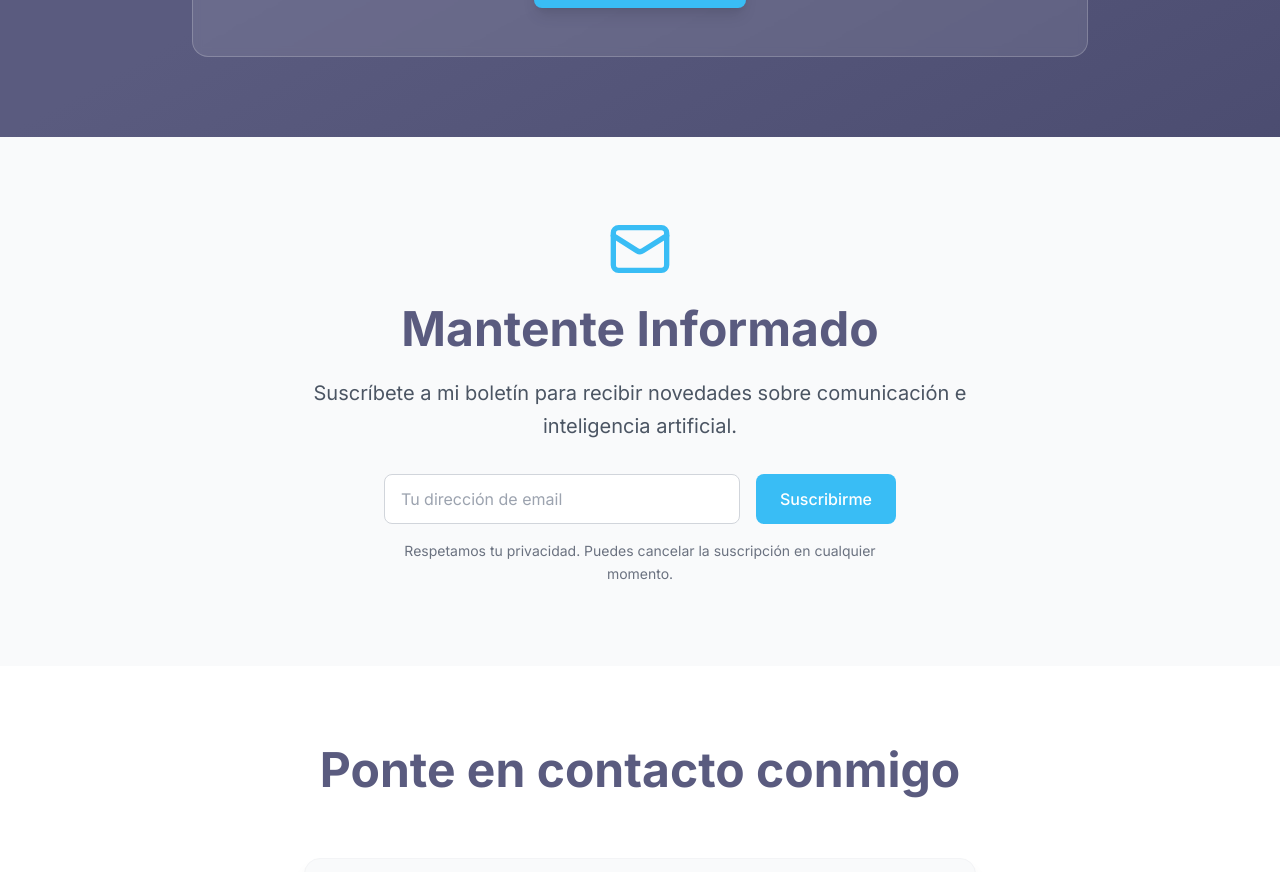
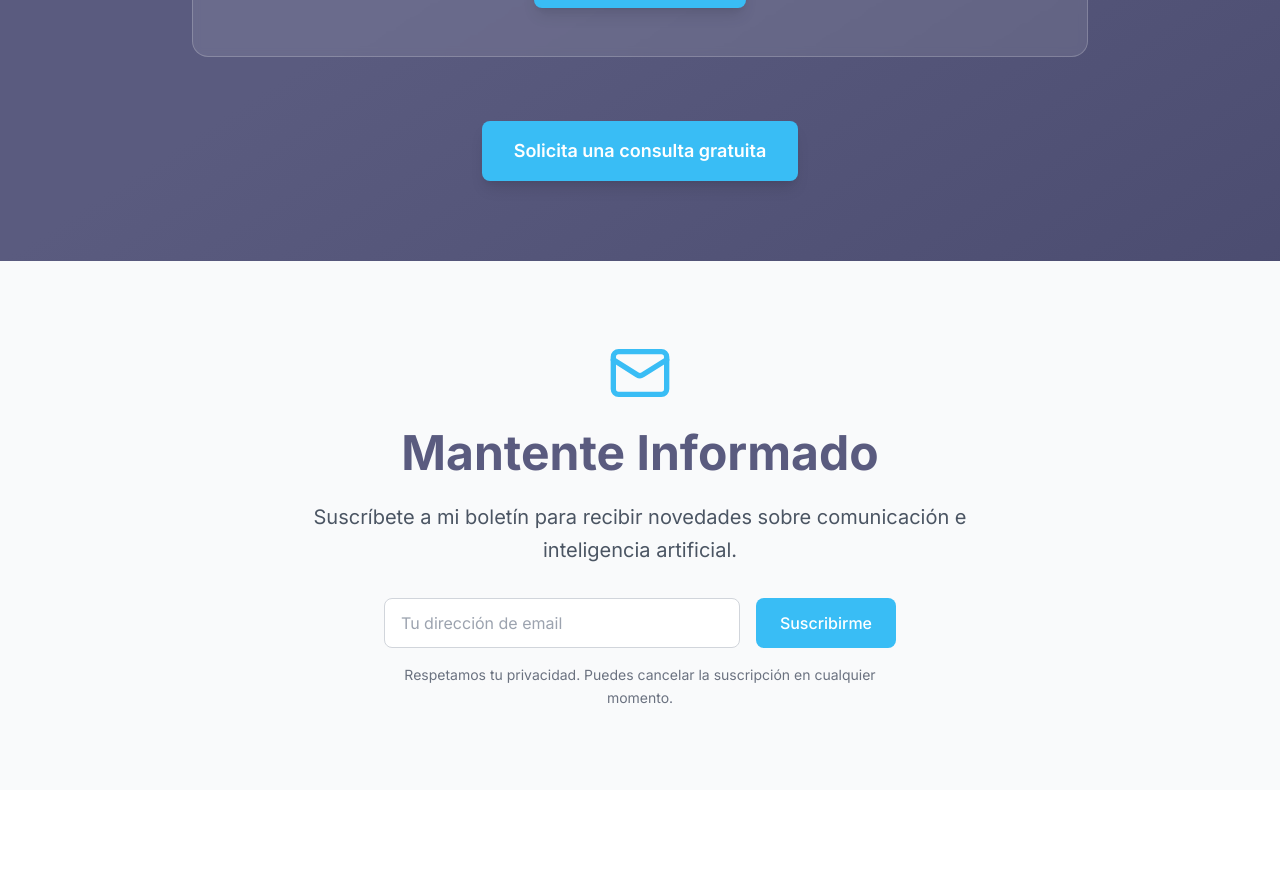
Before and after one commit to osanemeterio/oscarsanemeterio, a React (Vite) app: page / in a window 1280 px wide. Shown: the part 2560-3432 px from the top of the page. Built offline with nearby package versions, Linux system fonts and the light colour scheme.

Commit message:
Update App.tsx
Nuevo CTA

```diff
--- a/src/App.tsx
+++ b/src/App.tsx
@@ -204,6 +204,14 @@ function App() {
 </a>
             </div>
           </div>
+<div className="mt-16 text-center">
+  <a
+    href="https://calendar.google.com/calendar/u/0/appointments/schedules/AcZssZ3dPNmLgARl5QQtwFkO6oBuSsCHnBPkow5biWhKCdEBM7V-FYwHH3omucOgrgZqVDR5RubmXYuc"
+    className="btn-primary text-lg font-semibold inline-block"
+  >
+    Solicita una consulta gratuita
+  </a>
+</div>
         </div>
       </section>
 
```
